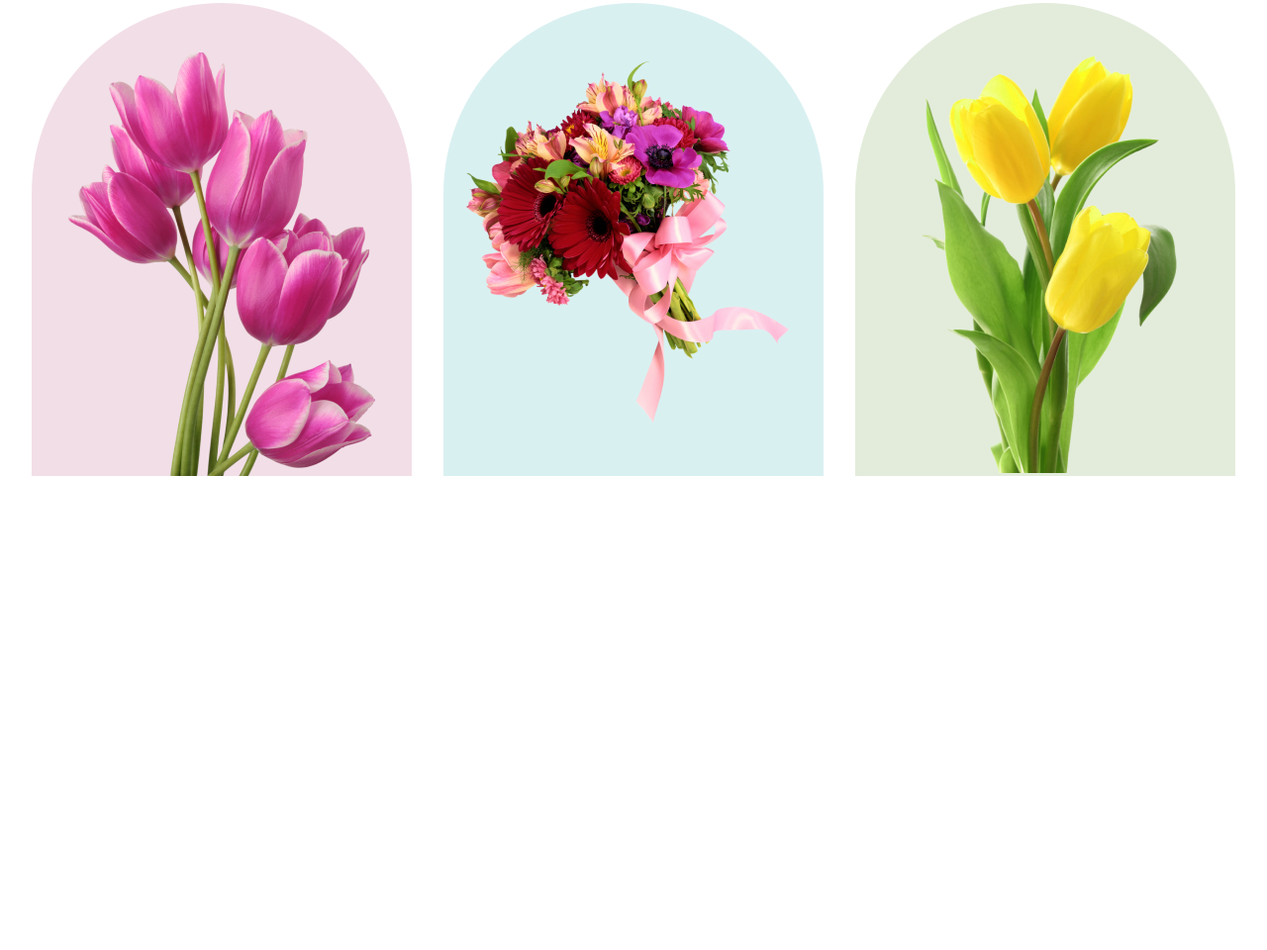
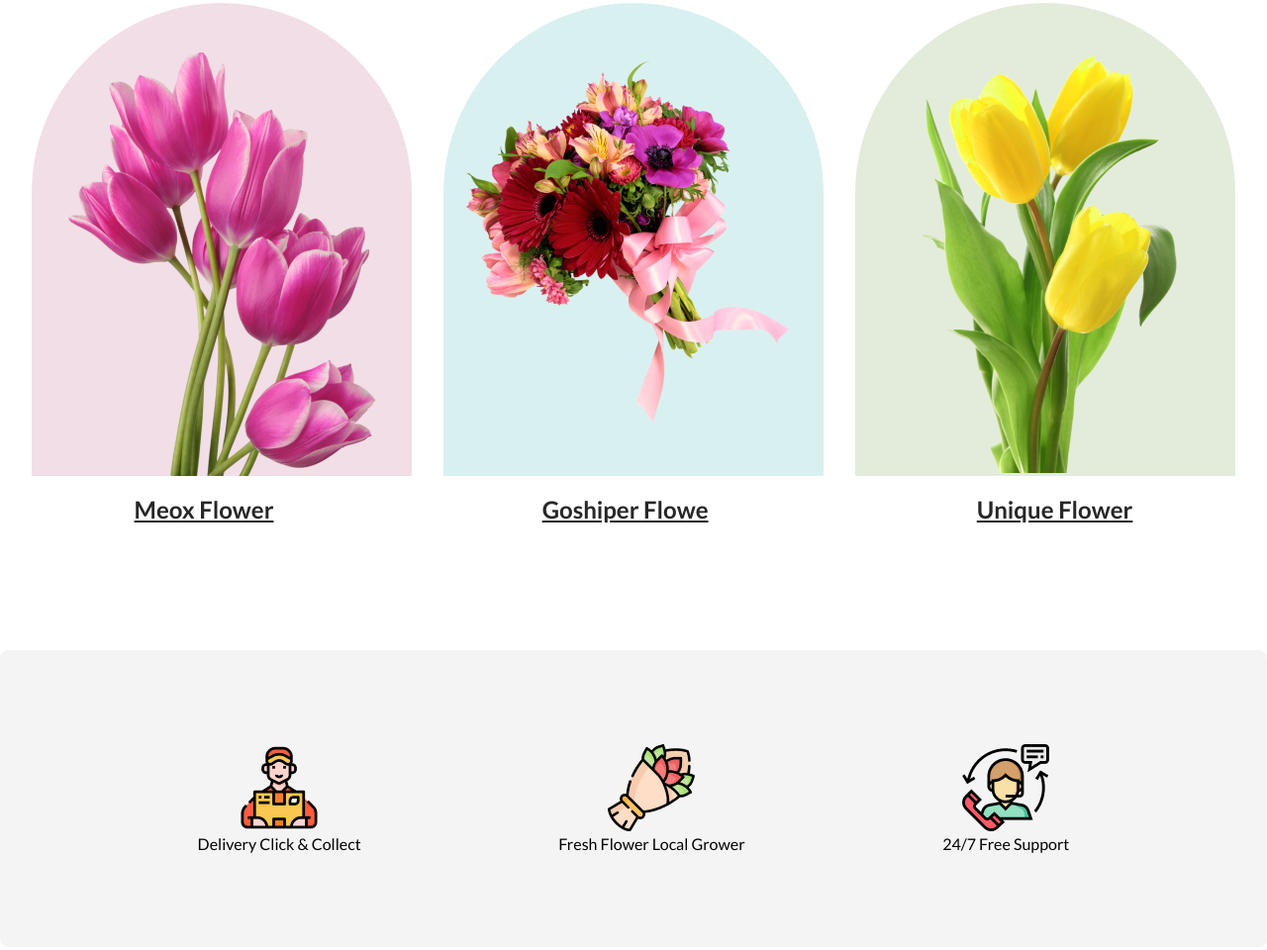
Before and after one commit to shihabuddin-dev/fresh-flower-shop, a plain HTML site: page index.html in a window 1280 px wide. Shown: the part 1064-2024 px from the top of the page at 99% size. Before the commit the page ends 1673 px from the top, so only its background shows below. Drawn offline with Linux system fonts and the light colour scheme.

Commit message:
one more section added

```diff
--- a/index.html
+++ b/index.html
@@ -1,16 +1,21 @@
 <!DOCTYPE html>
 <html lang="en">
+
 <head>
     <meta charset="UTF-8">
     <meta name="viewport" content="width=device-width, initial-scale=1.0">
     <title>Document</title>
+    <link rel="shortcut icon" href="images/2.png" type="image/x-icon">
     <link rel="stylesheet" href="style/style.css">
 </head>
+
 <body>
     <header class="hero display-flex">
         <div>
             <h1 class="hero-title">Let's make <br> beautiful flowers a <br> part of your life.</h1>
-            <p class="section-description">Flowers have a unique way of adding beauty, joy, and positivity to our lives. Whether you're growing a garden, decorating your home, or simply admiring their charm, let flowers remind you to embrace the natural beauty and peace that surrounds us.🌸</p>
+            <p class="section-description">Flowers have a unique way of adding beauty, joy, and positivity to our lives.
+                Whether you're growing a garden, decorating your home, or simply admiring their charm, let flowers
+                remind you to embrace the natural beauty and peace that surrounds us.🌸</p>
             <button class="btn">Shop Now</button>
         </div>
         <div class="hero-img"><img src="images/hero.png" alt=""></div>
@@ -18,19 +23,42 @@
     </header>
     <main>
         <!-- Featured Section  -->
-         <section class="feature">
+        <section class="feature">
             <h2 class="section-tite">Our Featured Flowers</h2>
-            <p class="section-description">Nature's finest creations, curated just for you. Discover our featured blooms today!</p>
+            <p class="section-description">Nature's finest creations, curated just for you. Discover our featured blooms
+                today!</p>
             <div class="feature-flower display-flex">
                 <div class="feature-flower1 display-flex"><img src="images/1.png" alt=""></div>
                 <div class="feature-flower2 display-flex"><img src="images/2.png" alt=""></div>
                 <div class="feature-flower3 display-flex"><img src="images/3.png" alt=""></div>
+            </div><br>
+            <div class="feature-flower-text display-flex">
+                <a href="">Meox Flower </a>
+                <a href="">Goshiper Flowe</a>
+                <a href="">Unique Flower</a>
+            </div>
+        </section>
+        <!-- dash section  -->
+         <section class="dash display-flex">
+            <div>
+                <img src="icons/icon1.png" alt="">
+                <p>Delivery Click & Collect</p>
+            </div>
+            <div>
+                <img src="icons/icon2.png" alt="">
+                <p>Fresh Flower Local Grower</p>
+            </div>
+            <div>
+                <img src="icons/icon3.png" alt="">
+                <p>24/7 Free Support</p>
+            </div>
 
-            </div>
          </section>
+
     </main>
     <footer>
 
     </footer>
 </body>
+
 </html>
--- a/style/style.css
+++ b/style/style.css
@@ -108,8 +108,23 @@ p {
     align-items: center;
     justify-content: center;
 }
-
-
+.feature-flower-text{
+    justify-content: space-around;
+}
+.feature-flower-text a{
+    color: rgb(39, 39, 39);
+font-size: 1.5rem;
+font-weight: 700;
+}
+/* Dash section styles */
+.dash{
+    height: 300px;
+    text-align: center;
+    align-items: center;
+    justify-content: space-evenly;
+    border-radius: 8px;
+background: rgba(39, 39, 39, 0.05);
+}
 /* Media query for small device */
 @media only screen and (max-width:576px) {
     .hero {
@@ -127,8 +142,8 @@ p {
     width: 100%;
     height: auto;
 
-
-
 }
-
+.feature-flower-text{
+    display: none;
 }
+}
```
